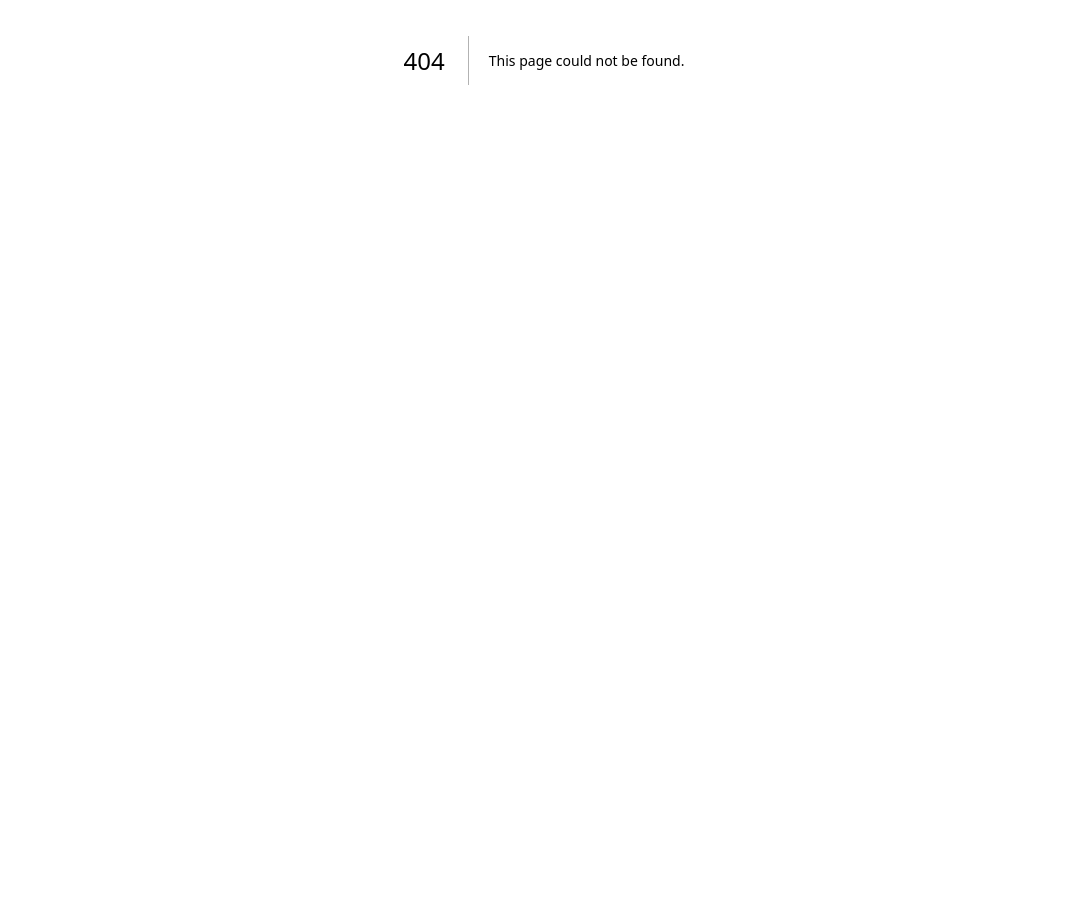
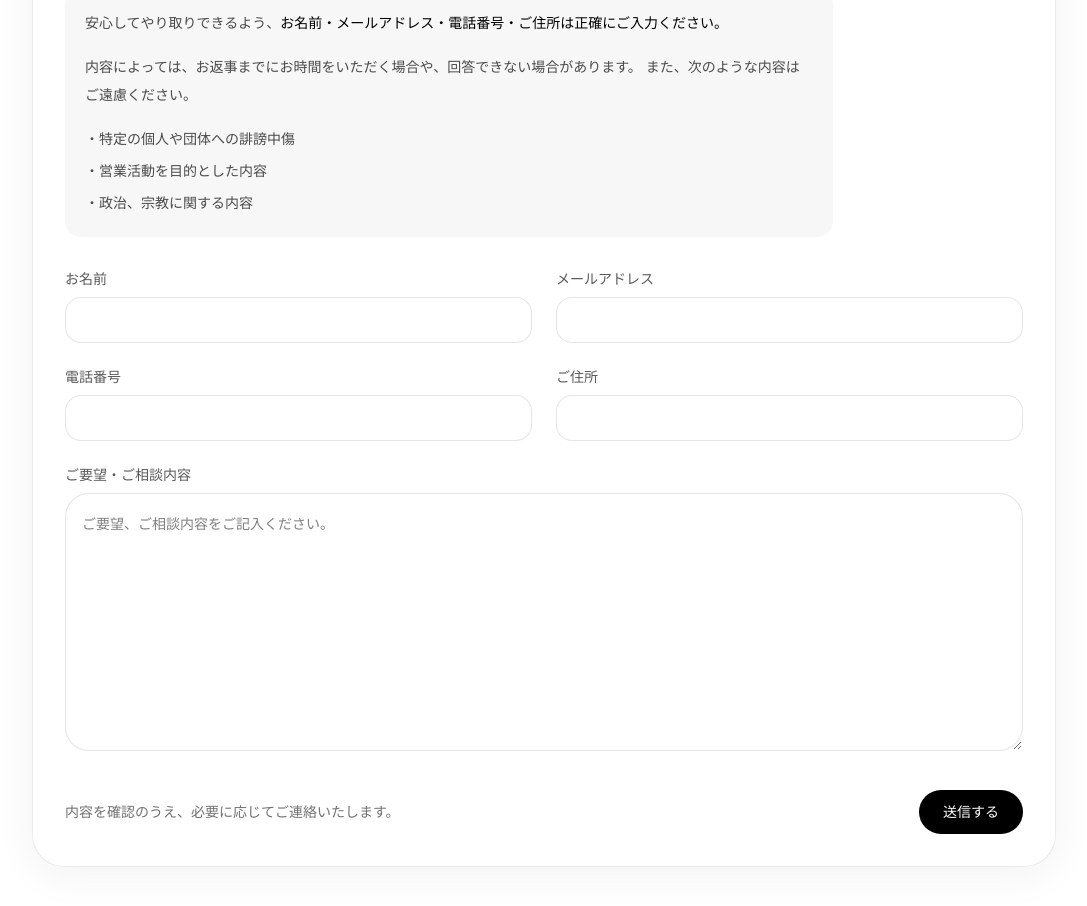
Before and after one commit to masaakisakamoto/masaaki-ai, a Next.js app: page /study/sports/request in a window 1280 px wide. Before the commit this address had no page. Shown: the part 340-1246 px from the top of the page, without its empty margins (96-1183 px from the left). Before the commit the page ends 800 px from the top, so only its background shows below. Built offline with nearby package versions, Linux system fonts and the light colour scheme.

Commit message:
study: sports request formと活動導線を追加

```diff
--- a/app/study/[category]/page.tsx
+++ b/app/study/[category]/page.tsx
@@ -549,6 +549,32 @@ export default async function StudyCategoryPage({
 
         {category === "sports" ? (
           <section className="mt-16">
+            <div className="rounded-[28px] border border-black/8 bg-white p-6 shadow-[0_8px_24px_rgba(0,0,0,0.04)] md:p-7">
+              <p className="text-sm uppercase tracking-[0.24em] text-black/45">
+                Request
+              </p>
+              <h2 className="mt-4 text-2xl font-medium tracking-tight">
+                ご要望・ご相談はこちらから
+              </h2>
+              <p className="mt-4 max-w-3xl text-sm leading-7 text-black/68">
+                深谷市のスポーツ推進に関するご要望やご相談がありましたら、
+                専用フォームからお送りください。
+              </p>
+
+              <div className="mt-6">
+                <Link
+                  href="/study/sports/request"
+                  className="text-sm text-black/75 underline underline-offset-4 transition hover:text-black"
+                >
+                  フォームを開く
+                </Link>
+              </div>
+            </div>
+          </section>
+        ) : null}
+
+        {category === "sports" ? (
+          <section className="mt-16">
             <ShareMessageCard
               title={sportsShareMessage.title}
               description={sportsShareMessage.description}
--- /dev/null
+++ b/app/study/sports/request/page.tsx
@@ -0,0 +1,19 @@
+import Link from "next/link";
+import SportsRequestForm from "@/components/study/SportsRequestForm";
+
+export default function SportsRequestPage() {
+  return (
+    <main className="min-h-screen bg-white px-6 py-16 text-black md:px-10 md:py-20">
+      <div className="mx-auto max-w-5xl">
+        <Link
+          href="/study/sports"
+          className="text-sm uppercase tracking-[0.24em] text-black/45 transition hover:text-black"
+        >
+          Sports
+        </Link>
+
+        <SportsRequestForm />
+      </div>
+    </main>
+  );
+}
--- /dev/null
+++ b/components/study/SportsRequestForm.tsx
@@ -0,0 +1,235 @@
+"use client";
+
+import { useState, type FormEvent, type ReactNode } from "react";
+
+type FormState = {
+  name: string;
+  email: string;
+  phone: string;
+  address: string;
+  message: string;
+  website: string; // honeypot
+};
+
+const initialState: FormState = {
+  name: "",
+  email: "",
+  phone: "",
+  address: "",
+  message: "",
+  website: "",
+};
+
+export default function SportsRequestForm() {
+  const [form, setForm] = useState<FormState>(initialState);
+  const [isSubmitting, setIsSubmitting] = useState(false);
+  const [done, setDone] = useState(false);
+  const [error, setError] = useState("");
+
+  function update<K extends keyof FormState>(key: K, value: FormState[K]) {
+    setForm((prev) => ({ ...prev, [key]: value }));
+  }
+
+  async function onSubmit(e: FormEvent<HTMLFormElement>) {
+    e.preventDefault();
+
+    if (form.website) {
+      return;
+    }
+
+    if (form.message.trim().length < 10) {
+      setError("ご要望・ご相談内容は10文字以上でご記入ください。");
+      return;
+    }
+
+    setIsSubmitting(true);
+    setError("");
+    setDone(false);
+
+    const composedMessage = [
+      "【ご要望・ご相談内容】",
+      form.message.trim(),
+      "",
+      "【送信者情報】",
+      `お名前: ${form.name.trim()}`,
+      `メールアドレス: ${form.email.trim()}`,
+      `電話番号: ${form.phone.trim()}`,
+      `ご住所: ${form.address.trim()}`,
+    ].join("\n");
+
+    try {
+      const res = await fetch("/api/feedback", {
+        method: "POST",
+        headers: { "Content-Type": "application/json" },
+        body: JSON.stringify({
+          type: "sports-request",
+          area: "sports-request",
+          audience: "citizen",
+          pageUrl: "/study/sports/request",
+          name: form.name.trim(),
+          email: form.email.trim(),
+          message: composedMessage,
+        }),
+      });
+
+      if (!res.ok) {
+        throw new Error("Failed to submit request");
+      }
+
+      setDone(true);
+      setForm(initialState);
+    } catch {
+      setError("送信に失敗しました。時間をおいて再度お試しください。");
+    } finally {
+      setIsSubmitting(false);
+    }
+  }
+
+  return (
+    <form
+      onSubmit={onSubmit}
+      className="mt-10 rounded-[32px] border border-black/8 bg-white p-6 shadow-[0_10px_40px_rgba(0,0,0,0.05)] md:p-8"
+    >
+      <div className="max-w-3xl">
+        <h2 className="text-2xl font-medium tracking-tight">
+          深谷市スポーツ推進委員へのご要望・ご相談フォーム
+        </h2>
+
+        <p className="mt-6 text-base leading-8 text-black/68">
+          深谷市のスポーツ推進に関するお気づきのことや、ご要望、ご相談などがありましたら、お寄せください。
+          <br className="hidden md:block" />
+          地域での活動をよりよくしていくための参考にさせていただきます。
+        </p>
+
+        <div className="mt-8 rounded-2xl bg-black/[0.03] p-5">
+          <p className="text-sm leading-7 text-black/70">
+            安心してやり取りできるよう、
+            <span className="font-medium text-black">
+              お名前・メールアドレス・電話番号・ご住所は正確にご入力ください。
+            </span>
+          </p>
+
+          <p className="mt-4 text-sm leading-7 text-black/70">
+            内容によっては、お返事までにお時間をいただく場合や、回答できない場合があります。
+            また、次のような内容はご遠慮ください。
+          </p>
+
+          <ul className="mt-4 space-y-1 text-sm leading-7 text-black/70">
+            <li>・特定の個人や団体への誹謗中傷</li>
+            <li>・営業活動を目的とした内容</li>
+            <li>・政治、宗教に関する内容</li>
+          </ul>
+        </div>
+      </div>
+
+      <div className="mt-8 grid gap-6 md:grid-cols-2">
+        <Field label="お名前">
+          <input
+            value={form.name}
+            onChange={(e) => update("name", e.target.value)}
+            required
+            autoComplete="name"
+            className="w-full rounded-2xl border border-black/10 bg-white px-4 py-3 text-sm outline-none transition focus:border-black/25"
+          />
+        </Field>
+
+        <Field label="メールアドレス">
+          <input
+            value={form.email}
+            onChange={(e) => update("email", e.target.value)}
+            required
+            type="email"
+            autoComplete="email"
+            className="w-full rounded-2xl border border-black/10 bg-white px-4 py-3 text-sm outline-none transition focus:border-black/25"
+          />
+        </Field>
+
+        <Field label="電話番号">
+          <input
+            value={form.phone}
+            onChange={(e) => update("phone", e.target.value)}
+            required
+            type="tel"
+            autoComplete="tel"
+            className="w-full rounded-2xl border border-black/10 bg-white px-4 py-3 text-sm outline-none transition focus:border-black/25"
+          />
+        </Field>
+
+        <Field label="ご住所">
+          <input
+            value={form.address}
+            onChange={(e) => update("address", e.target.value)}
+            required
+            autoComplete="street-address"
+            className="w-full rounded-2xl border border-black/10 bg-white px-4 py-3 text-sm outline-none transition focus:border-black/25"
+          />
+        </Field>
+      </div>
+
+      <div className="mt-6">
+        <Field label="ご要望・ご相談内容">
+          <textarea
+            value={form.message}
+            onChange={(e) => update("message", e.target.value)}
+            required
+            minLength={10}
+            rows={8}
+            className="w-full rounded-[24px] border border-black/10 bg-white px-4 py-4 text-sm leading-7 outline-none transition focus:border-black/25"
+            placeholder="ご要望、ご相談内容をご記入ください。"
+          />
+        </Field>
+      </div>
+
+      <div className="hidden" aria-hidden="true">
+        <label>
+          Website
+          <input
+            value={form.website}
+            onChange={(e) => update("website", e.target.value)}
+            tabIndex={-1}
+            autoComplete="off"
+          />
+        </label>
+      </div>
+
+      <div className="mt-8 flex flex-col gap-3 md:flex-row md:items-center md:justify-between">
+        <p className="text-sm leading-7 text-black/56">
+          内容を確認のうえ、必要に応じてご連絡いたします。
+        </p>
+
+        <button
+          type="submit"
+          disabled={isSubmitting}
+          className="inline-flex items-center justify-center rounded-full bg-black px-6 py-3 text-sm text-white transition hover:opacity-90 disabled:cursor-not-allowed disabled:opacity-60"
+        >
+          {isSubmitting ? "送信中..." : "送信する"}
+        </button>
+      </div>
+
+      {done ? (
+        <p className="mt-4 text-sm text-black/70">
+          ありがとうございます。内容を受け付けました。
+          <br />
+          確認のうえ、必要に応じてご連絡いたします。
+        </p>
+      ) : null}
+
+      {error ? <p className="mt-4 text-sm text-red-600">{error}</p> : null}
+    </form>
+  );
+}
+
+function Field({
+  label,
+  children,
+}: {
+  label: string;
+  children: ReactNode;
+}) {
+  return (
+    <label className="block">
+      <span className="mb-2 block text-sm text-black/65">{label}</span>
+      {children}
+    </label>
+  );
+}
```
Also changed, not shown: public/images/sports-promotion-committee-image.png (deleted).
